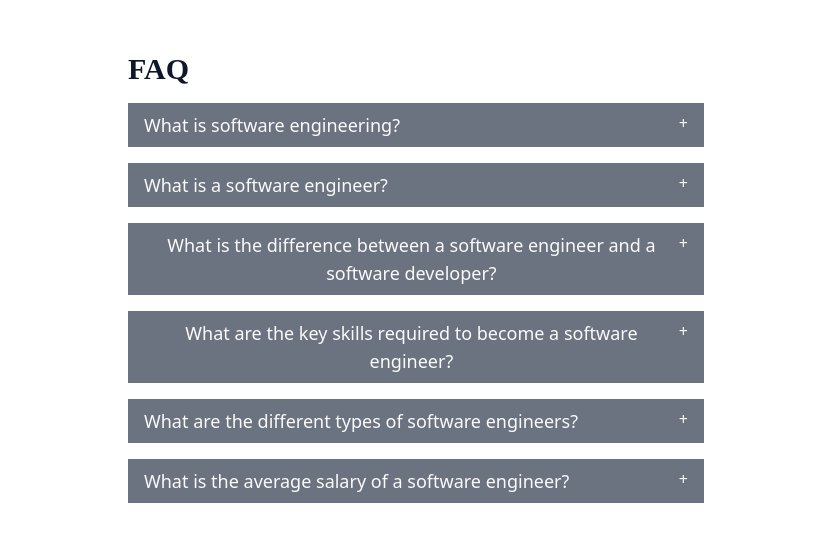
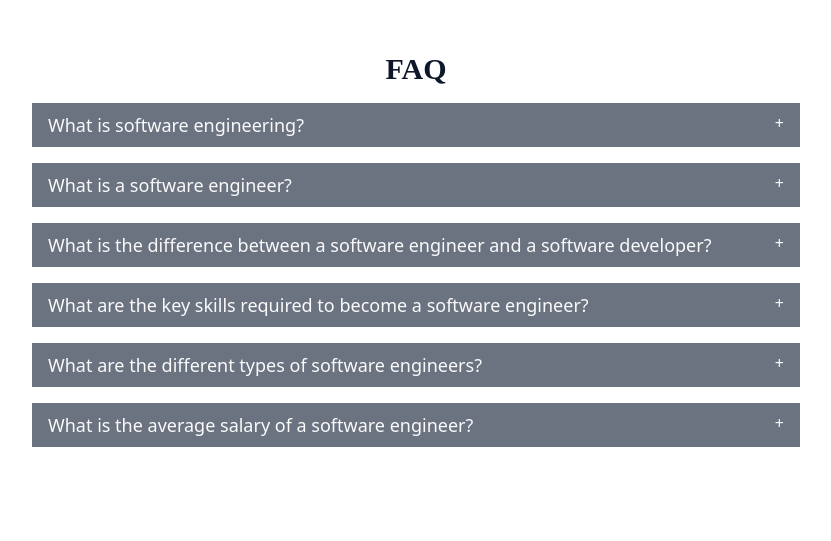
Before and after one commit to Naledi-Dikgale/portfolio-v3, a React (Vite) app: page / in a window 1280 px wide. Shown: the part 2493-3034 px from the top of the page, without its empty margins (224-1055 px from the left). Built offline with nearby package versions, Linux system fonts and the light colour scheme; no server answers; a web font is replaced by a local one.

Commit message:
Update content

```diff
--- a/src/components/FAQ.jsx
+++ b/src/components/FAQ.jsx
@@ -13,11 +13,11 @@ function FAQ() {
   };
 
   return (
-    <div id="questions" className={`h-screen max-w-xl mx-auto pb-8 pt-24 ${theme === 'light' ? 'text-secondary' : ' text-primary'}`}>
-      <h1 className={`font-agbalumo text-3xl font-bold mb-4  underline-double ${theme === 'light' ? 'underline-primary text-secondary' : 'underline-secondary text-secondary'}`}>
+    <div id="questions" className={`h-screen mx-auto pb-8 pt-24 ${theme === 'light' ? 'text-secondary' : ' text-primary'}`}>
+      <h1 className={`font-agbalumo text-3xl font-bold mb-4 text-center underline-double ${theme === 'light' ? 'underline-primary text-secondary' : 'underline-secondary text-secondary'}`}>
         FAQ
       </h1>
-      <div className="w-full h-auto space-y-4">
+      <div className="w-full h-auto space-y-4 max-w-3xl mx-auto">
         {FAQ_DATA.map((faq, index) => (
           <div key={index}>
             <button
```
